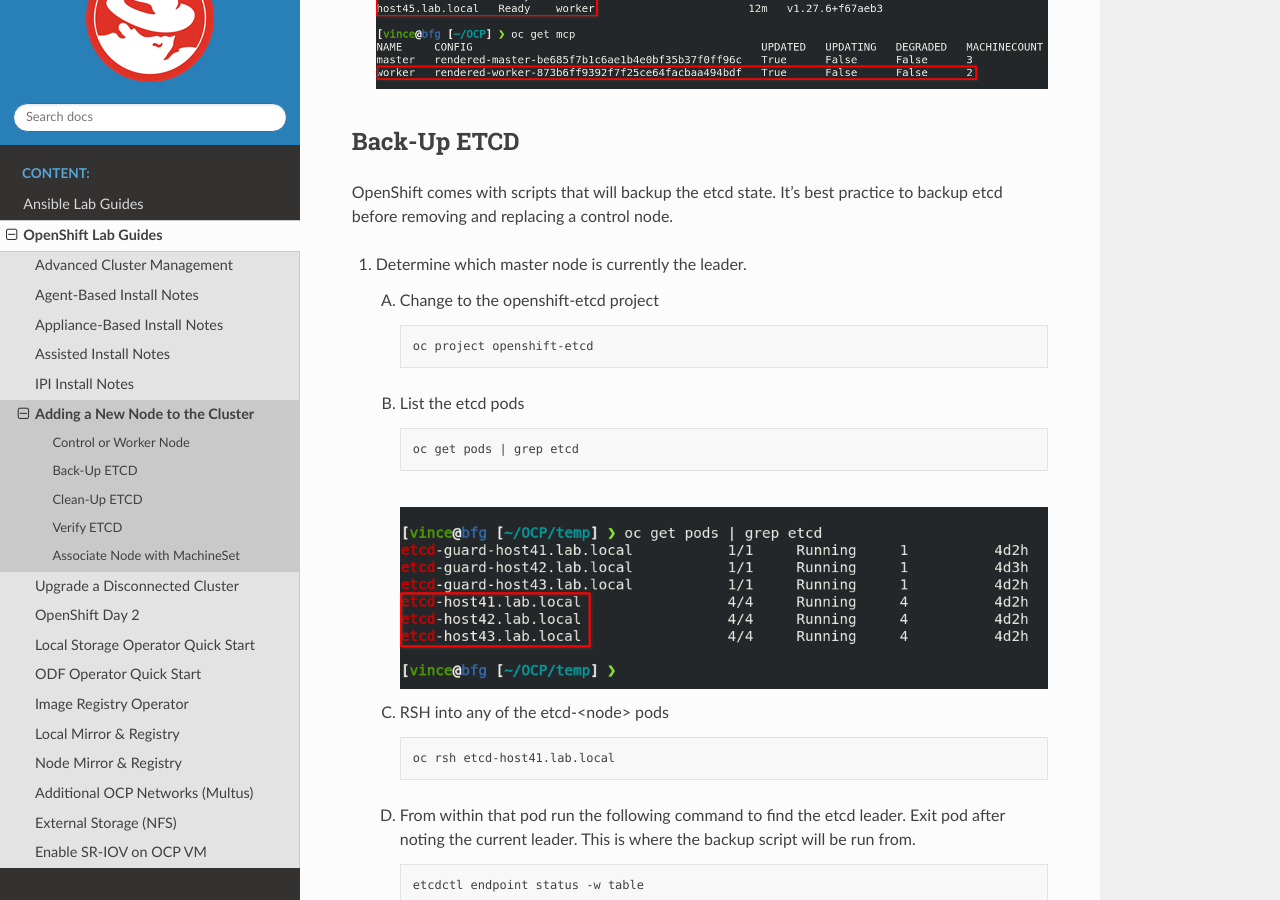
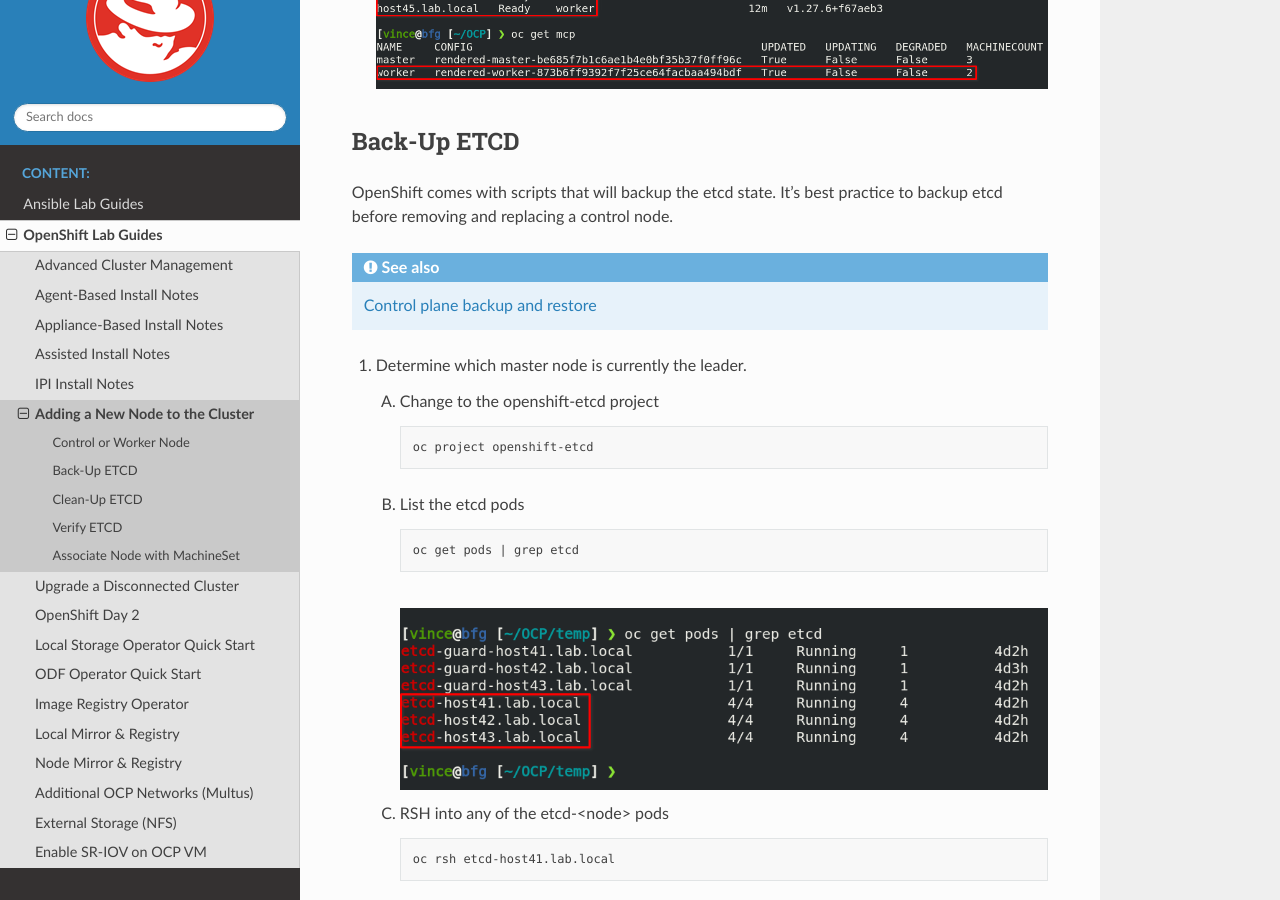
Before and after one commit to vtog/labGuides, a Sphinx documentation site: the page built from source/ocp/add-node.rst, in a window 1280 px wide and 900 px high, scrolled down 3388 px. Built offline with Sphinx 7.4.7 and the Read the Docs theme 3.1.0, drawn with Linux system fonts in a browser that asks for light colours; pages that are not in the unit, such as notebooks, are missing from menus; some of the changed text lies outside the part shown.

Commit message:
added seeaslo referencing official RH backup and restore doc

```diff
--- a/source/ocp/add-node.rst
+++ b/source/ocp/add-node.rst
@@ -161,6 +161,8 @@
 OpenShift comes with scripts that will backup the etcd state. It's best
 practice to backup etcd before removing and replacing a control node.
 
+.. seealso:: `Control plane backup and restore <https://docs.redhat.com/en/documentation/openshift_container_platform/4.18/html/backup_and_restore/control-plane-backup-and-restore>`_
+
 #. Determine which master node is currently the leader.
 
    A. Change to the openshift-etcd project
@@ -216,6 +218,8 @@
 
 In the event of a control node failure the failed node must be removed from
 etcd. Before starting be sure to follow the previous section backing up etcd.
+
+.. seealso:: `Control plane backup and restore <https://docs.redhat.com/en/documentation/openshift_container_platform/4.18/html/backup_and_restore/control-plane-backup-and-restore>`_
 
 #. Remove failed node
 
@@ -294,6 +298,8 @@
 
 After adding the new node to the cluster, we need to ensure that the pods are
 running and force a redeployment of this etcd member using the etcd operator.
+
+.. seealso:: `Control plane backup and restore <https://docs.redhat.com/en/documentation/openshift_container_platform/4.18/html/backup_and_restore/control-plane-backup-and-restore>`_
 
 #. Check the etcd operator "AVAILABLE" status is "True". If not you may need to
    wait or troubleshoot the status.
```
